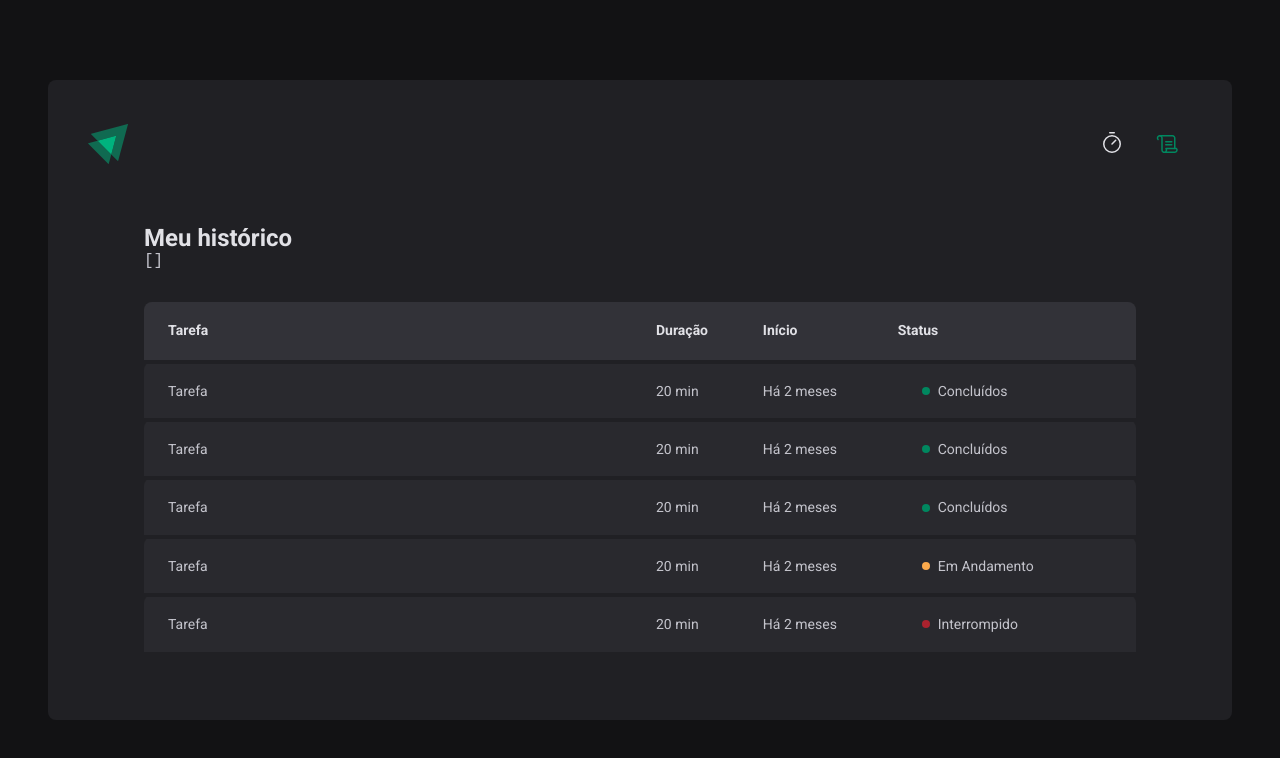
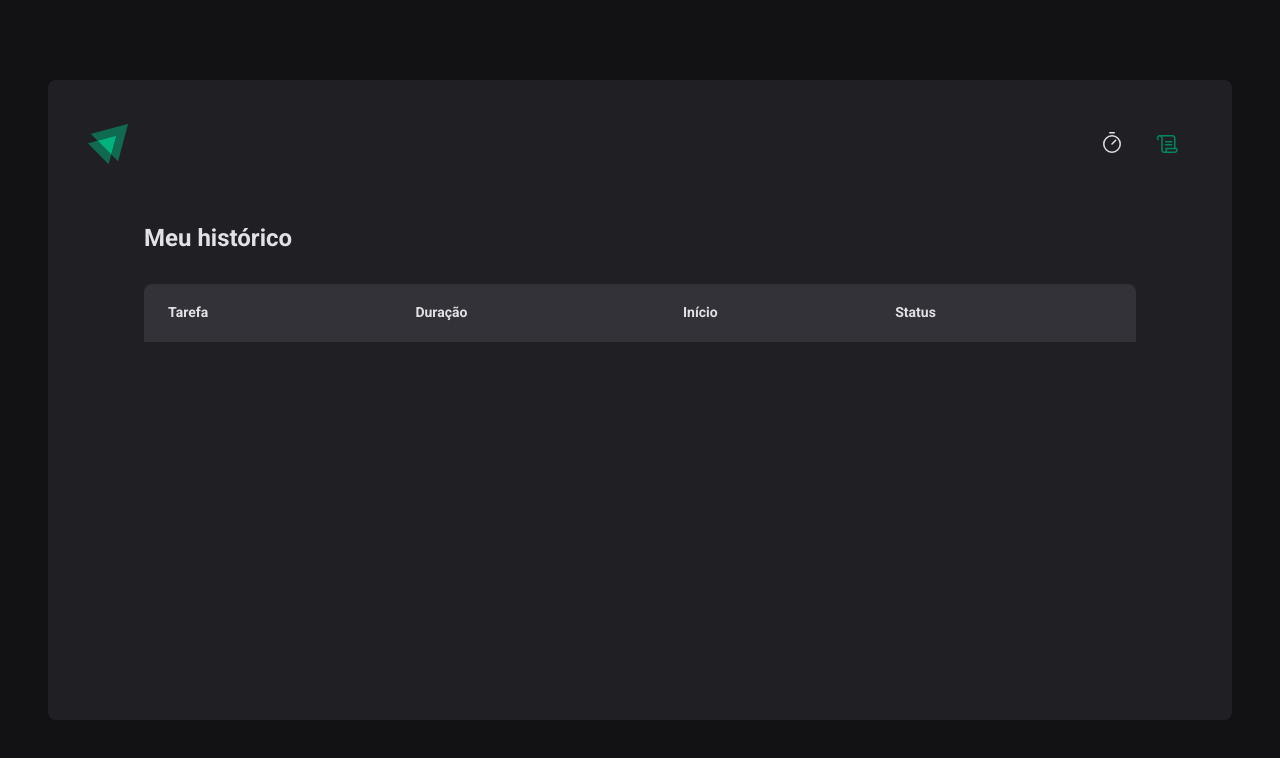
Before and after one commit to alecastrovisk/ignite-timer, a React (Vite) app: page /history in a window 1280 px wide. Shown: the top 758 px of the page. Built offline with nearby package versions, Linux system fonts and the light colour scheme.

Commit message:
Criando Reducers

```diff
--- a/src/contexts/CycleContexts.tsx
+++ b/src/contexts/CycleContexts.tsx
@@ -1,4 +1,4 @@
-import { createContext, ReactNode, useState } from 'react'
+import { createContext, ReactNode, useReducer, useState } from 'react'
 
 interface CreateCycleData {
   task: string
@@ -33,7 +33,13 @@ interface CyclesContextProviderProps {
 export function CyclesContextProvider({
   children,
 }: CyclesContextProviderProps) {
-  const [cycles, setCycles] = useState<Cycle[]>([])
+  const [cycles, dispatch] = useReducer((state: Cycle[], action: any) => {
+    if (action.type === 'ADD_NEW_CYCLE') {
+      return [...state, action.payload.newCycle]
+    }
+
+    return state
+  }, [])
   const [activeCycleId, setActiveCycleId] = useState<string | null>(null)
   const [amountSecondsPassed, setAmountSecondsPassed] = useState(0)
 
@@ -44,15 +50,21 @@ export function CyclesContextProvider({
   }
 
   function markCurrentCycleAsFinished() {
-    setCycles((state) =>
-      state.map((cycle) => {
-        if (cycle.id === activeCycleId) {
-          return { ...cycle, finishedDate: new Date() }
-        } else {
-          return cycle
-        }
-      }),
-    )
+    dispatch({
+      type: 'MARK_CURRENT_CYCLE_AS_FINISHED',
+      payload: {
+        activeCycleId,
+      },
+    })
+    // setCycles((state) =>
+    //   state.map((cycle) => {
+    //     if (cycle.id === activeCycleId) {
+    //       return { ...cycle, finishedDate: new Date() }
+    //     } else {
+    //       return cycle
+    //     }
+    //   }),
+    // )
   }
 
   function createNewCycle(data: CreateCycleData) {
@@ -63,22 +75,33 @@ export function CyclesContextProvider({
       minutesAmount: data.minutesAmount,
       startDate: new Date(),
     }
-
-    setCycles((state) => [...state, newCycle])
+    dispatch({
+      type: 'ADD_NEW_CYCLE',
+      payload: {
+        newCycle,
+      },
+    })
+    // setCycles((state) => [...state, newCycle])
     setActiveCycleId(id)
     setAmountSecondsPassed(0)
   }
 
   function interruptCurrentCycle() {
-    setCycles((state) =>
-      state.map((cycle) => {
-        if (cycle.id === activeCycleId) {
-          return { ...cycle, interruptedDate: new Date() }
-        } else {
-          return cycle
-        }
-      }),
-    )
+    dispatch({
+      type: 'INTERRUPT_CURRENT_CYCLE',
+      payload: {
+        activeCycleId,
+      },
+    })
+    // setCycles((state) =>
+    //   state.map((cycle) => {
+    //     if (cycle.id === activeCycleId) {
+    //       return { ...cycle, interruptedDate: new Date() }
+    //     } else {
+    //       return cycle
+    //     }
+    //   }),
+    // )
     setActiveCycleId(null)
   }
 
--- a/src/pages/History/index.tsx
+++ b/src/pages/History/index.tsx
@@ -1,4 +1,6 @@
 import { useContext } from 'react'
+import { formatDistanceToNow } from 'date-fns'
+import ptBR from 'date-fns/locale/pt-BR'
 import { CycleContext } from '../../contexts/CycleContexts'
 import { HistoryContainer, HistoryList, Status } from './styles'
 
@@ -8,7 +10,7 @@ export function History() {
   return (
     <HistoryContainer>
       <h1>Meu histórico</h1>
-      <pre>{JSON.stringify(cycles, null, 2)}</pre>
+
       <HistoryList>
         <table>
           <thead>
@@ -20,46 +22,31 @@ export function History() {
             </tr>
           </thead>
           <tbody>
-            <tr>
-              <td>Tarefa</td>
-              <td>20 min</td>
-              <td>Há 2 meses</td>
-              <td>
-                <Status statusColor="green">Concluídos</Status>
-              </td>
-            </tr>
-            <tr>
-              <td>Tarefa</td>
-              <td>20 min</td>
-              <td>Há 2 meses</td>
-              <td>
-                <Status statusColor="green">Concluídos</Status>
-              </td>
-            </tr>
-            <tr>
-              <td>Tarefa</td>
-              <td>20 min</td>
-              <td>Há 2 meses</td>
-              <td>
-                <Status statusColor="green">Concluídos</Status>
-              </td>
-            </tr>
-            <tr>
-              <td>Tarefa</td>
-              <td>20 min</td>
-              <td>Há 2 meses</td>
-              <td>
-                <Status statusColor="yellow">Em Andamento</Status>
-              </td>
-            </tr>
-            <tr>
-              <td>Tarefa</td>
-              <td>20 min</td>
-              <td>Há 2 meses</td>
-              <td>
-                <Status statusColor="red">Interrompido</Status>
-              </td>
-            </tr>
+            {cycles.map((cycle) => {
+              return (
+                <tr key={cycle.id}>
+                  <td>{cycle.task}</td>
+                  <td>{cycle.minutesAmount} minutos</td>
+                  <td>
+                    {formatDistanceToNow(cycle.startDate, {
+                      addSuffix: true,
+                      locale: ptBR,
+                    })}
+                  </td>
+                  <td>
+                    {cycle.finishedData && (
+                      <Status statusColor="green">Concluído</Status>
+                    )}
+                    {cycle.interruptedDate && (
+                      <Status statusColor="red">Interrompido</Status>
+                    )}
+                    {!cycle.finishedData && !cycle.interruptedDate && (
+                      <Status statusColor="yellow">Em andamento</Status>
+                    )}
+                  </td>
+                </tr>
+              )
+            })}
           </tbody>
         </table>
       </HistoryList>
--- a/src/pages/Home/components/NewCycleForm/index.tsx
+++ b/src/pages/Home/components/NewCycleForm/index.tsx
@@ -28,7 +28,7 @@ export function NewCycleForm() {
         id="minutesAmount"
         placeholder="00"
         step={5}
-        min={1}
+        min={0}
         max={60}
         disabled={!!activeCycle}
         {...register('minutesAmount', { valueAsNumber: true })}
```
